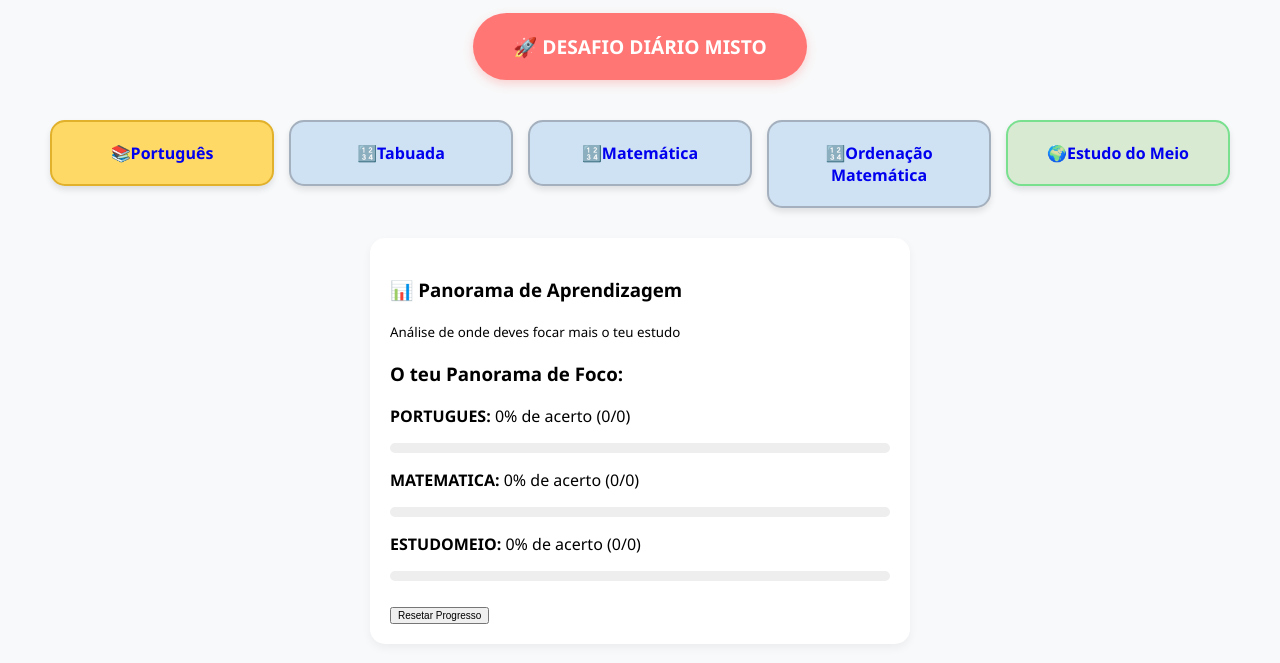
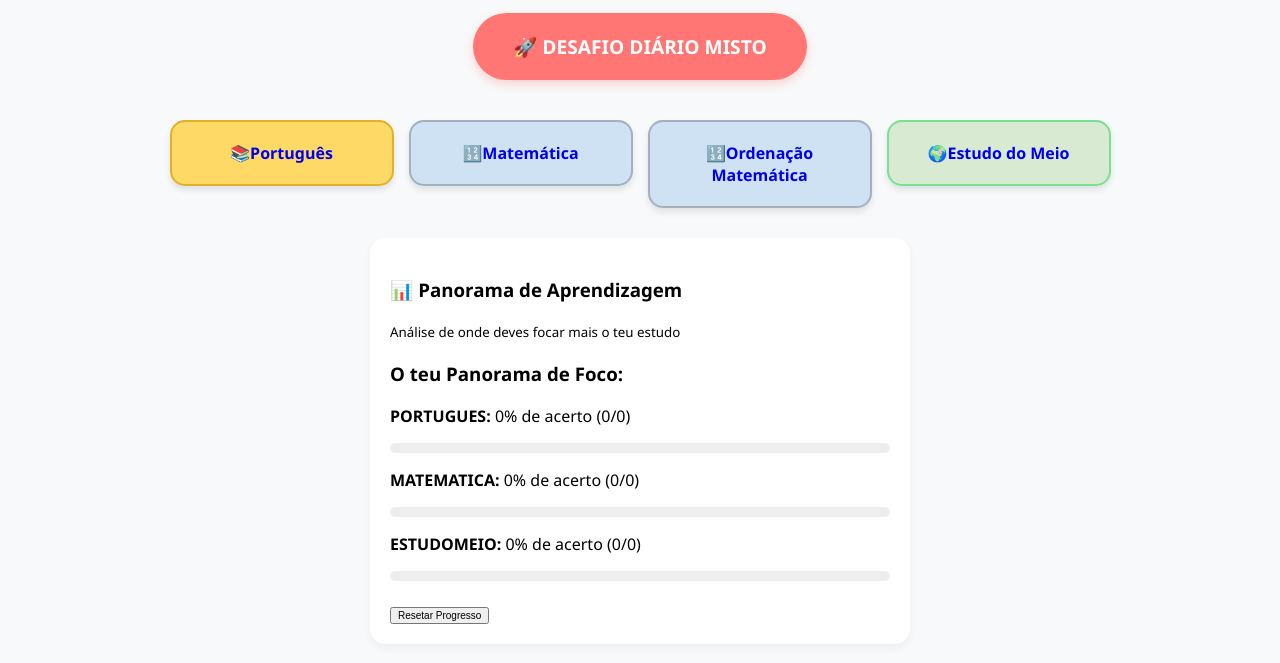
Before and after one commit to vabarros/estudo-facil, a plain HTML site: page index.html in a window 1280 px wide. Shown: the part 131-794 px from the top of the page. Drawn offline with Linux system fonts and the light colour scheme.

Commit message:
remover tabuada da home

```diff
--- a/index.html
+++ b/index.html
@@ -20,9 +20,6 @@
     <div class="menu">
         <a href="materias/portugues.html" style="text-decoration:none;">
             <div class="card pt"><span>📚</span>Português</div>
-        </a>
-        <a href="materias/tabuada.html" style="text-decoration:none;">
-            <div class="card mat"><span>🔢</span>Tabuada</div>
         </a>
         <a href="materias/matematica.html" style="text-decoration:none;">
             <div class="card mat"><span>🔢</span>Matemática</div>
```
